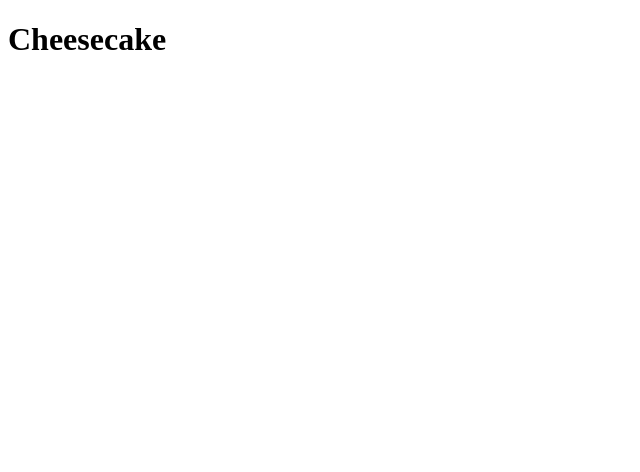
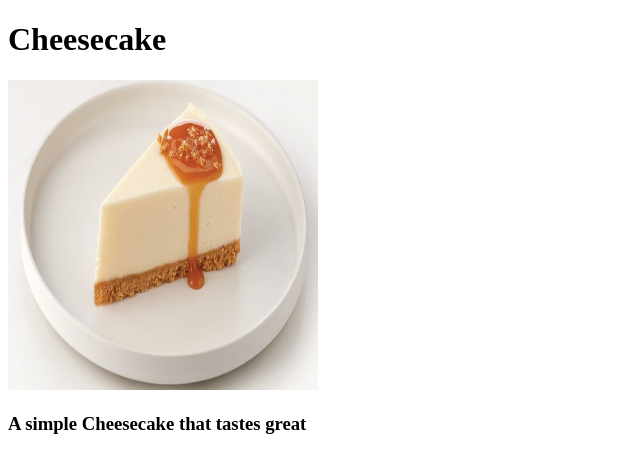
Before and after one commit to zsman93/odin-recipes, a plain HTML site: page recipes/Cheesecake.html in a window 1280 px wide. Shown: the whole page, without its empty margins (0-640 px from the left). Drawn offline with Linux system fonts and the light colour scheme.

Commit message:
Added more stuff

```diff
--- a/recipes/Cheesecake.html
+++ b/recipes/Cheesecake.html
@@ -7,5 +7,7 @@
 </head>
 <body>
     <h1>Cheesecake</h1>
+    <img src="../recipes/main-header.avif" alt="This is the the final chessecake" height="310" width="310">
+    <h3> A simple Cheesecake that tastes great</h3>
 </body>
 </html>
```
Also changed, not shown: recipes/main-header.avif (added).
